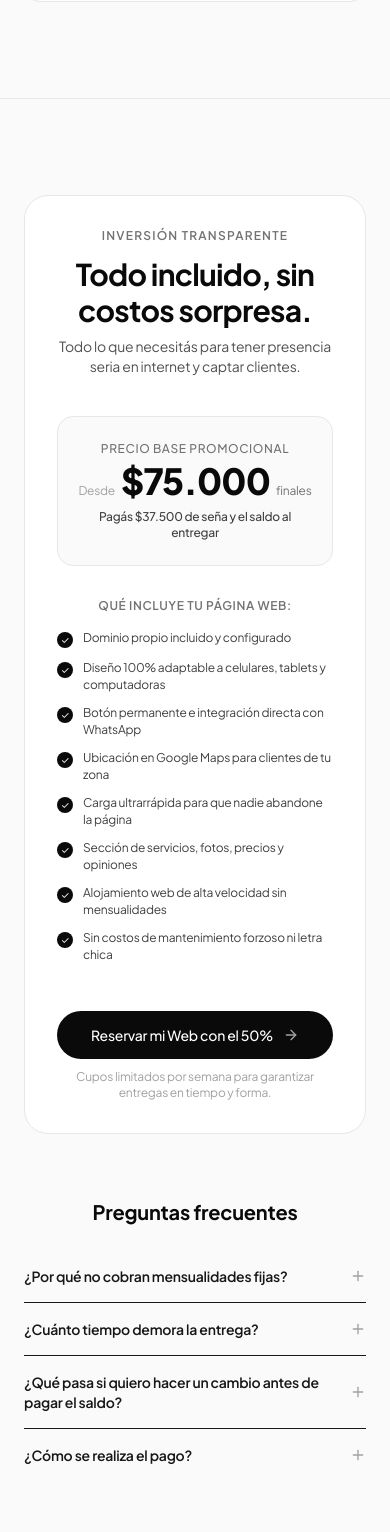
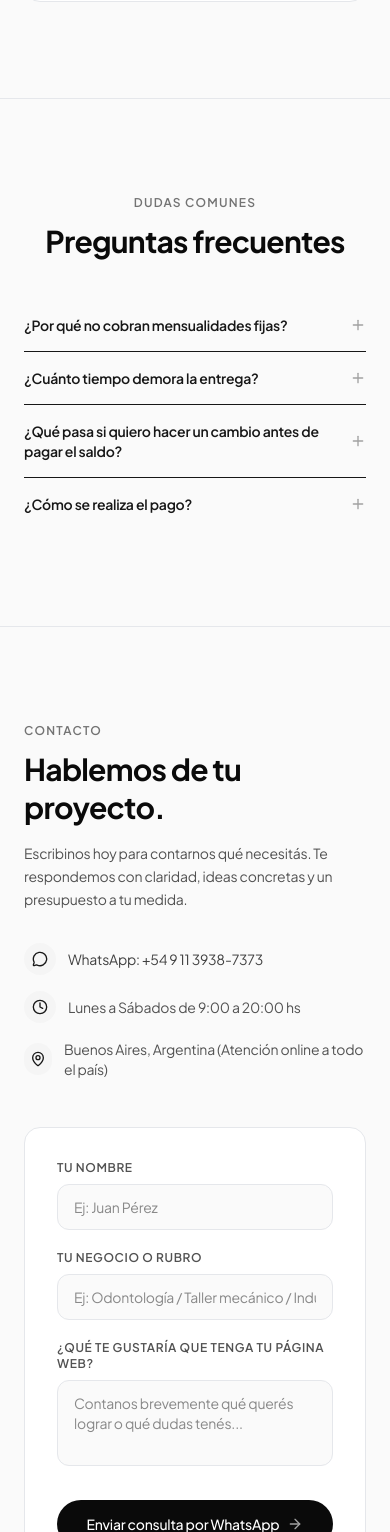
Before and after one commit to lucabr2133/my-portfolio, a React (Vite) app in the folder portfolio/: page / in a window 390 px wide. Shown: the part 10296-11828 px from the top of the page. Built offline with nearby package versions, Linux system fonts and the light colour scheme.

Commit message:
refactor: remove pricing section and update navigation to FAQ

```diff
--- a/portfolio/src/App.tsx
+++ b/portfolio/src/App.tsx
@@ -203,16 +203,6 @@ const steps = [
   },
 ];
 
-const offerIncludes = [
-  "Dominio propio incluido y configurado",
-  "Diseño 100% adaptable a celulares, tablets y computadoras",
-  "Botón permanente e integración directa con WhatsApp",
-  "Ubicación en Google Maps para clientes de tu zona",
-  "Carga ultrarrápida para que nadie abandone la página",
-  "Sección de servicios, fotos, precios y opiniones",
-  "Alojamiento web de alta velocidad sin mensualidades",
-  "Sin costos de mantenimiento forzoso ni letra chica",
-];
 
 const faqs = [
   {
@@ -344,10 +334,10 @@ export default function App() {
               Proceso
             </button>
             <button
-              onClick={() => scrollTo("precios")}
+              onClick={() => scrollTo("faq")}
               className="hover:text-black transition-colors cursor-pointer"
             >
-              Precios
+              Preguntas
             </button>
             <button
               onClick={() => scrollTo("contacto")}
@@ -408,10 +398,10 @@ export default function App() {
               Cómo Trabajamos
             </button>
             <button
-              onClick={() => scrollTo("precios")}
+              onClick={() => scrollTo("faq")}
               className="text-left text-sm font-medium py-1.5 text-neutral-700 hover:text-black"
             >
-              Precios & Oferta
+              Preguntas Frecuentes
             </button>
             <button
               onClick={() => scrollTo("contacto")}
@@ -801,77 +791,16 @@ export default function App() {
       </section>
 
       {/* ========================================================
-          10. OFERTA Y TRANSPARENCIA ($75.000 finales)
+          10. PREGUNTAS FRECUENTES (FAQs)
       ======================================================== */}
-      <section id="precios" className="py-24 px-6 max-w-4xl mx-auto border-t editorial-border">
-        <div className="editorial-card rounded-3xl p-8 sm:p-14">
-          <div className="max-w-xl mx-auto text-center mb-10">
-            <p className="text-xs font-semibold uppercase tracking-widest text-neutral-500 mb-3">
-              Inversión Transparente
-            </p>
-            <h2 className="text-3xl sm:text-4xl font-bold tracking-tight text-neutral-950">
-              Todo incluido, sin costos sorpresa.
-            </h2>
-            <p className="mt-2 text-neutral-600 text-sm sm:text-base">
-              Todo lo que necesitás para tener presencia seria en internet y captar clientes.
-            </p>
-          </div>
-
-          <div className="text-center my-8 p-6 rounded-2xl bg-neutral-50 border editorial-border max-w-xs mx-auto">
-            <span className="text-xs uppercase tracking-wider text-neutral-500 font-medium block mb-1">
-              Precio Base Promocional
-            </span>
-            <div className="flex items-baseline justify-center gap-1.5">
-              <span className="text-xs text-neutral-400">Desde</span>
-              <span className="text-4xl sm:text-5xl font-black text-neutral-950 tracking-tight">
-                $75.000
-              </span>
-              <span className="text-xs text-neutral-500">finales</span>
-            </div>
-            <p className="text-xs text-neutral-700 font-medium mt-2">
-              Pagás $37.500 de seña y el saldo al entregar
-            </p>
-          </div>
-
-          <div className="max-w-xl mx-auto mt-8">
-            <h4 className="text-xs font-semibold uppercase tracking-wider text-neutral-500 mb-4 text-center">
-              Qué incluye tu página web:
-            </h4>
-            <div className="grid grid-cols-1 sm:grid-cols-2 gap-3">
-              {offerIncludes.map((item) => (
-                <div key={item} className="flex items-start gap-2.5">
-                  <div className="w-4 h-4 rounded-full bg-neutral-950 text-white flex items-center justify-center shrink-0 mt-0.5 text-[10px]">
-                    ✓
-                  </div>
-                  <span className="text-xs sm:text-sm text-neutral-700 leading-snug">
-                    {item}
-                  </span>
-                </div>
-              ))}
-            </div>
-          </div>
-
-          <div className="mt-12 text-center flex flex-col items-center">
-            <a
-              href={`${WHATSAPP_BASE_URL}?text=Hola%20LB%20STUDIO%2C%20quiero%20aprovechar%20la%20promoci%C3%B3n%20de%20la%20p%C3%A1gina%20web%20desde%20%2475.000.`}
-              target="_blank"
-              rel="noopener noreferrer"
-              className="w-full sm:w-auto inline-flex items-center justify-center gap-2.5 bg-neutral-950 hover:bg-black text-white font-medium text-sm px-8 py-3.5 rounded-full transition-all duration-200"
-            >
-              <span>Reservar mi Web con el 50%</span>
-              <ArrowRight className="w-4 h-4 text-neutral-400" />
-            </a>
-            <span className="text-xs text-neutral-400 mt-2.5">
-              Cupos limitados por semana para garantizar entregas en tiempo y forma.
-            </span>
-          </div>
-        </div>
-
-        {/* FAQs */}
-        <div className="mt-16 max-w-2xl mx-auto">
-          <h3 className="text-xl font-bold text-neutral-950 text-center mb-6">
+      <section id="faq" className="py-24 px-6 max-w-3xl mx-auto border-t editorial-border">
+        <div className="max-w-2xl mx-auto">
+          <p className="text-xs font-semibold uppercase tracking-widest text-neutral-500 mb-3 text-center">
+            Dudas Comunes
+          </p>
+          <h2 className="text-3xl sm:text-4xl font-bold tracking-tight text-neutral-950 text-center mb-10">
             Preguntas frecuentes
-          </h3>
+          </h2>
           <div className="divide-y editorial-border">
             {faqs.map((faq, i) => (
               <div key={faq.q} className="py-4">
```
